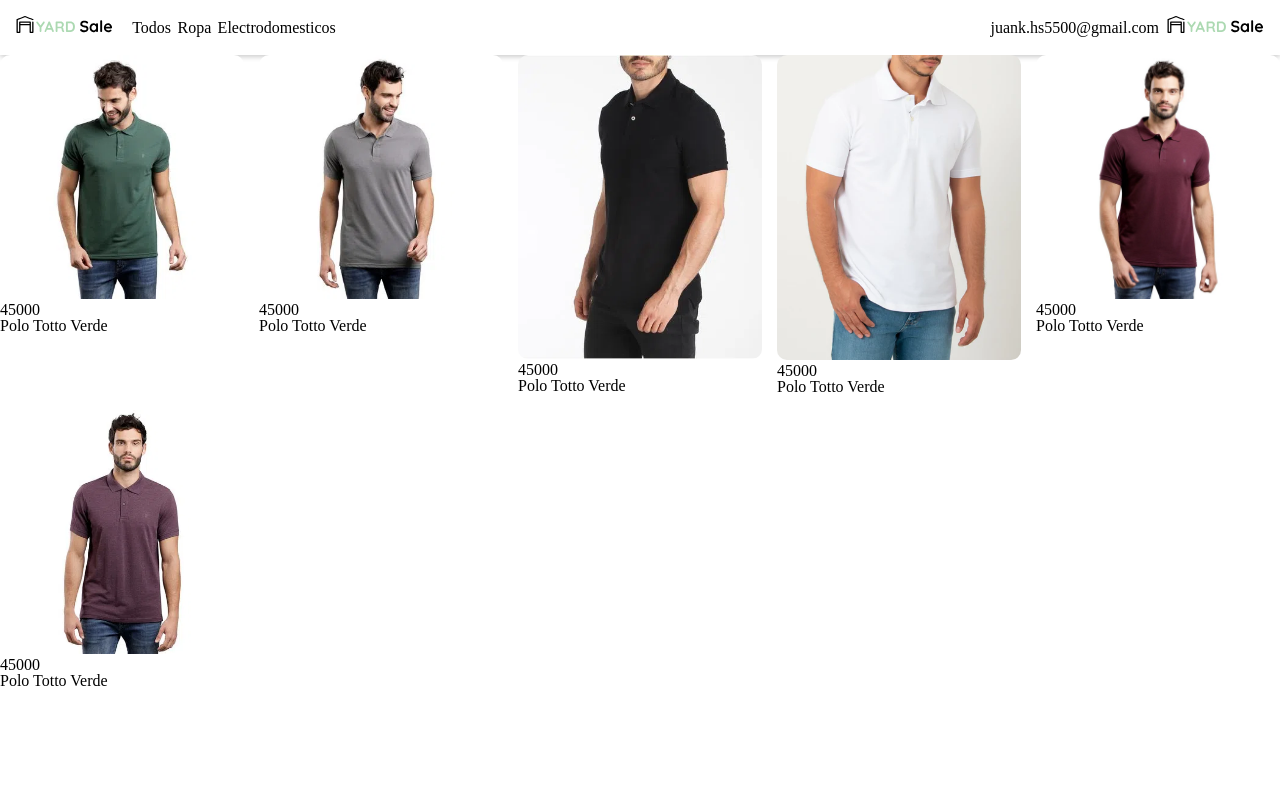
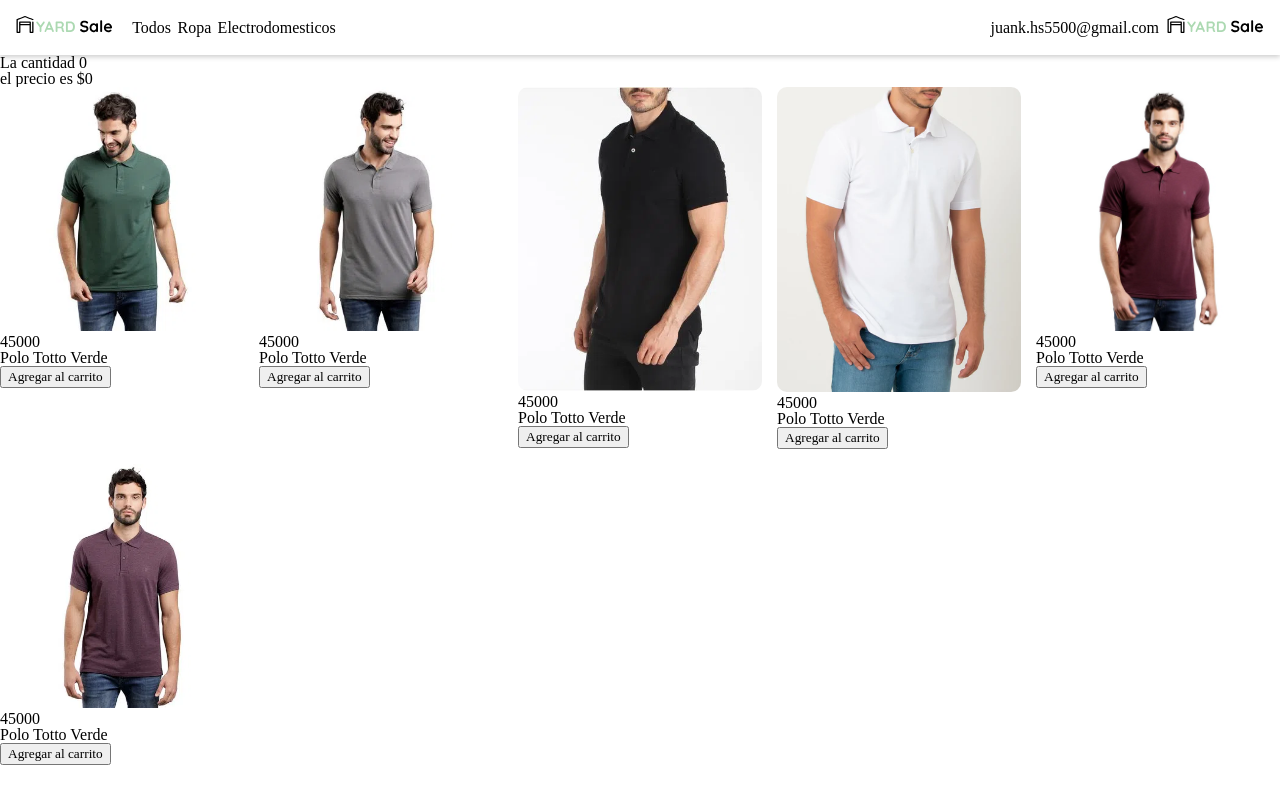
Before and after one commit to JuanHerreraSalcedo/Angular, an Angular app in the folder Tienda/: page / in a window 1280 px wide. Built offline with nearby package versions, Linux system fonts and the light colour scheme; a web font is replaced by a local one.

Commit message:
se crea funcionabilidad del carrito

```diff
--- a/Tienda/src/app/components/product/product.component.html
+++ b/Tienda/src/app/components/product/product.component.html
@@ -2,3 +2,4 @@
 <!-- <img width="200" [src]="product.img" alt=""> -->
 <h2>{{ product.price}}</h2>
 <p>{{ product.name }}</p>
+<button (click)="onAddToCart()">Agregar al carrito</button>
--- a/Tienda/src/app/components/product/product.component.ts
+++ b/Tienda/src/app/components/product/product.component.ts
@@ -1,4 +1,4 @@
-import { Component, OnInit, Input } from '@angular/core';
+import { Component, OnInit, Input, Output, EventEmitter } from '@angular/core';
 
 import { Product } from 'src/app/models/product.model';
 @Component({
@@ -14,9 +14,17 @@
     img: '',
     name: '',
    }
+
+   @Output() addedProduct = new EventEmitter <Product>();
+
+
   constructor() { }
 
   ngOnInit(): void {
   }
 
+  onAddToCart(){
+    this.addedProduct.emit(this.product);
+  }
+
 }
--- a/Tienda/src/app/components/products/products.component.html
+++ b/Tienda/src/app/components/products/products.component.html
@@ -1,3 +1,10 @@
+<p>
+    La cantidad {{ myShoppingCart.length }}
+</p>
+
+<p>
+    el precio es ${{total}}
+</p>
 <div class="products--grid">
-    <app-product [product]="product" *ngFor="let product of products"></app-product>
+    <app-product [product]="product" *ngFor="let product of products" (addedProduct)="onAddToShoppingCart($event)"></app-product>
 </div>
--- a/Tienda/src/app/components/products/products.component.ts
+++ b/Tienda/src/app/components/products/products.component.ts
@@ -7,6 +7,9 @@
   styleUrls: ['./products.component.scss']
 })
 export class ProductsComponent implements OnInit {
+
+  myShoppingCart: Product[] = [];
+  total = 0;
   products: Product[] = [
     {
       id: '1',
@@ -51,4 +54,9 @@
   ngOnInit(): void {
   }
 
+  onAddToShoppingCart(product: Product){
+    this.myShoppingCart.push(product);
+    this.total = this.myShoppingCart.reduce((sum, item) => sum + item.price, 0);
+      console.log(product);
+  }
 }
```
Also changed, not shown: Tienda/src/app/services/store.service.ts (added, +9 -0 lines), 1 other file (tests, documents, lock files or other folders).
